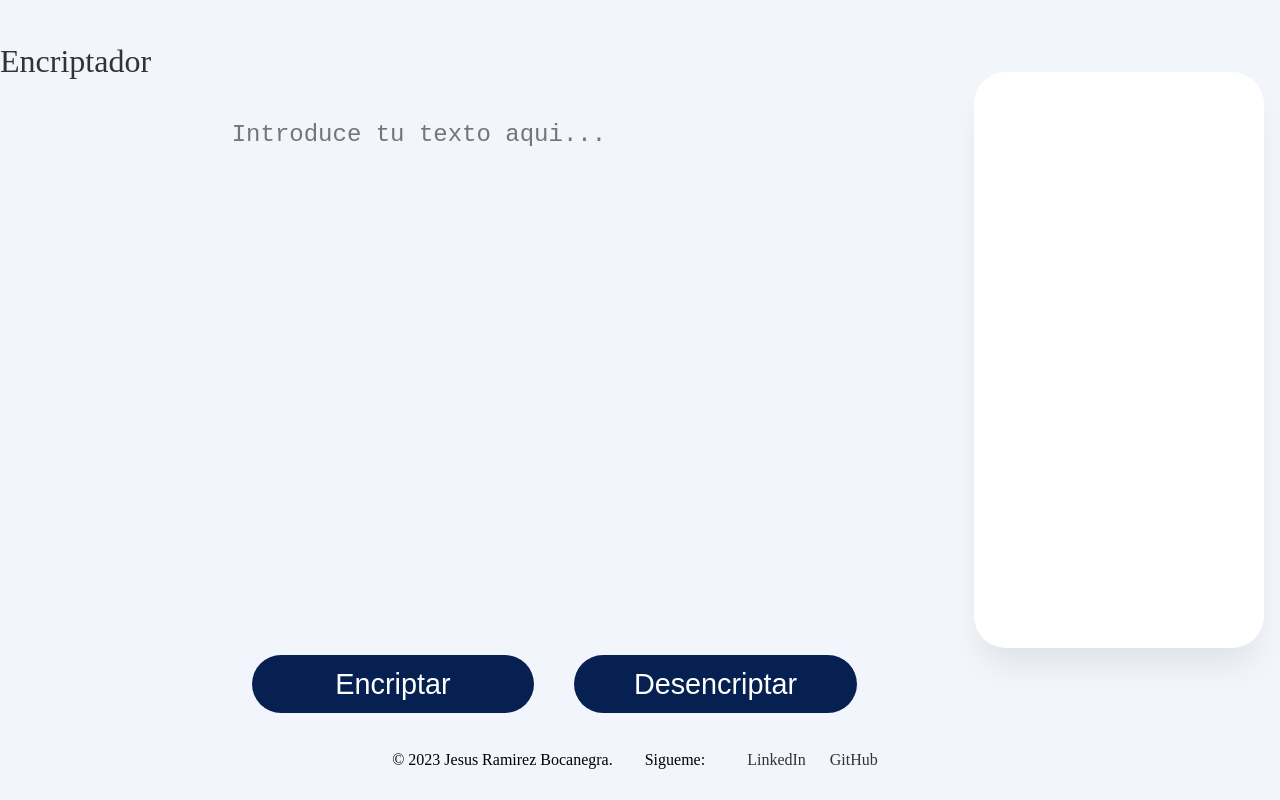
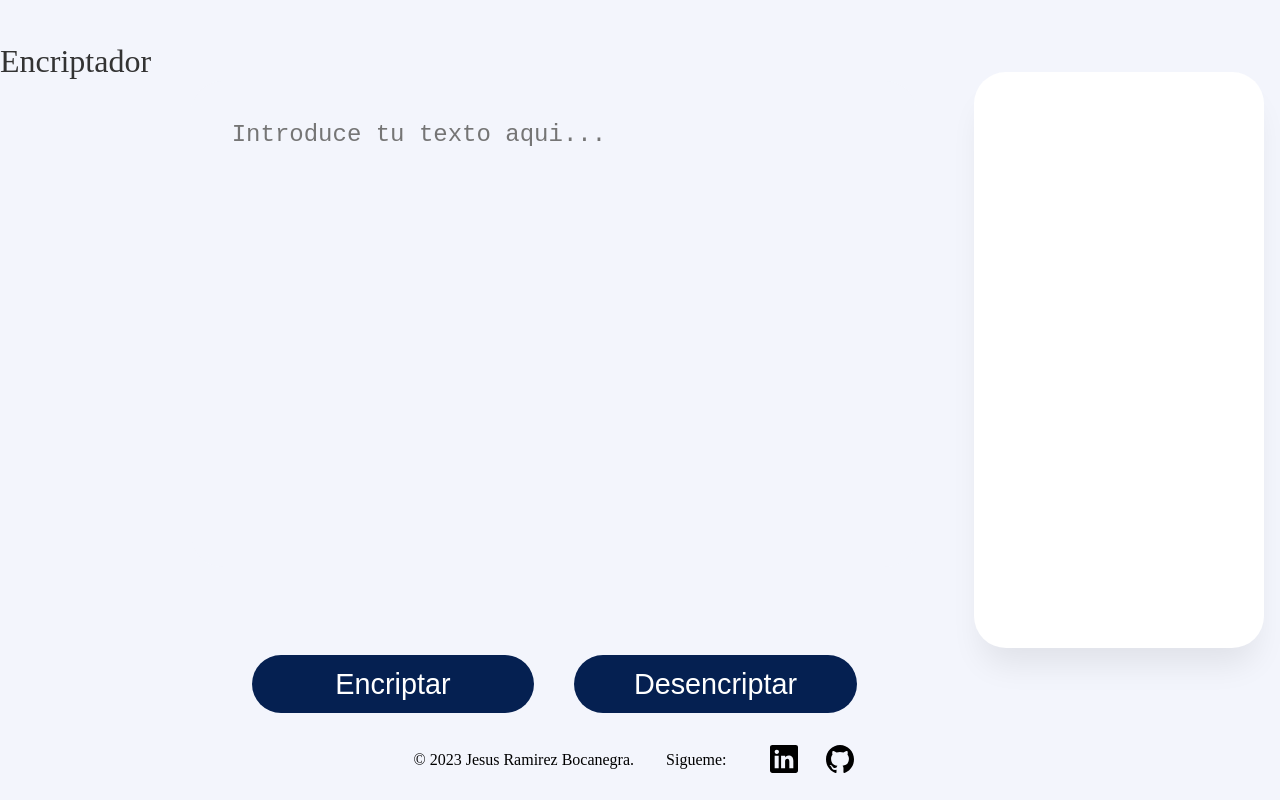
Before and after one commit to JesusRamirezB/ChallengeOneEncriptor, a plain HTML site: page index.html in a window 1280 px wide. Drawn offline with Linux system fonts and the light colour scheme.

Commit message:
Added social links

```diff
--- a/css/style.css
+++ b/css/style.css
@@ -128,6 +128,10 @@ a:hover {
     text-decoration: underline;
 }
 
+li>a>img{
+    width: 2rem;
+}
+
 @media (max-width: 1000px) {
     body {
         height: 100vh;
--- a/index.html
+++ b/index.html
@@ -30,8 +30,8 @@
         <p><span id="copyright"></span> Jesus Ramirez Bocanegra.</p>
         <p>Sigueme:</p>
         <ul>
-            <li><a href="https://www.linkedin.com/in/your-linkedin-profile/" aria-label="LinkedIn">LinkedIn</a></li>
-            <li><a href="https://github.com/your-github-profile" aria-label="GitHub">GitHub</a></li>
+            <li><a href="https://www.linkedin.com/in/jesus-ramirez-bocanegra/" aria-label="LinkedIn"><img src="./img/logo-linkedin.svg" alt=""></a></li>
+            <li><a href="https://github.com/JesusRamirezB" aria-label="GitHub"><img src="./img/logo-github.svg" alt=""></a></li>
         </ul>
     </footer>
     <script src="./js/script.js"></script>
```
Also changed, not shown: img/logo-github.svg (added), img/logo-linkedin.svg (added).
